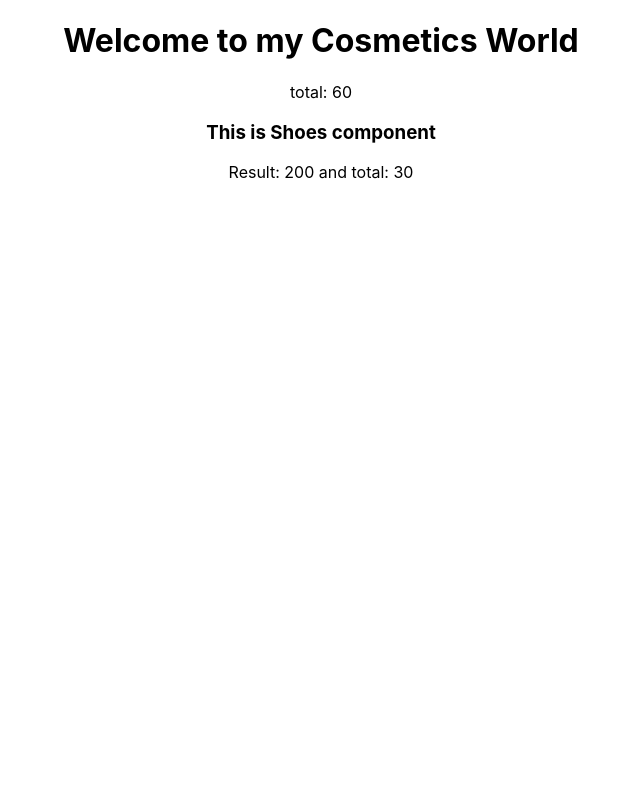
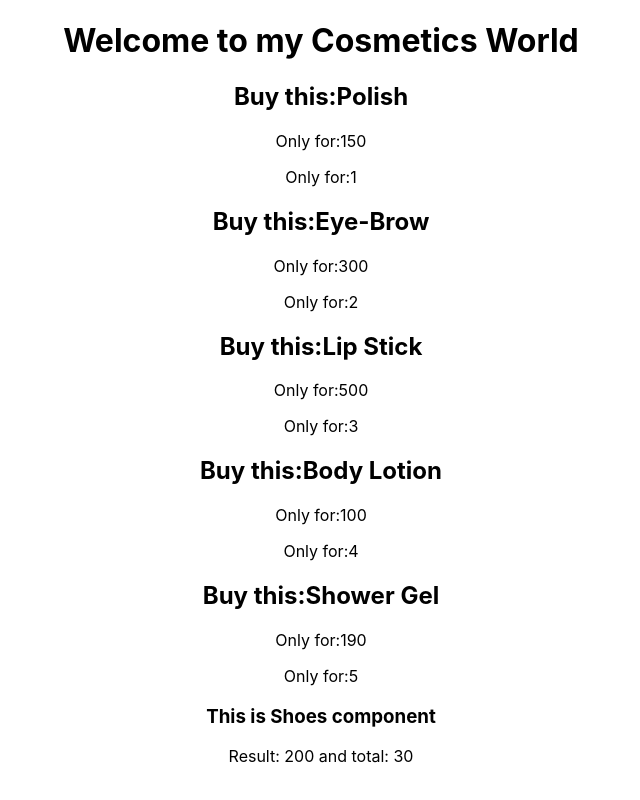
Before and after one commit to Shaheenalam35/React-storage-and-handler-, a React (Create React App) app: page / in a window 1280 px wide. Shown: the whole page, without its empty margins (319-959 px from the left). Built offline with nearby package versions, Linux system fonts and the light colour scheme.

Commit message:
fake data generate system

```diff
--- /dev/null
+++ b/src/components/Cosmetic/Cosmetic.js
@@ -0,0 +1,14 @@
+import React from "react";
+
+const Cosmetic = (props) => {
+  const { name, price, id } = props.cosmetic;
+  return (
+    <div>
+      <h2>Buy this:{name}</h2>
+      <p>Only for:{price} </p>
+      <p>Only for:{id} </p>
+    </div>
+  );
+};
+
+export default Cosmetic;
--- a/src/components/Cosmetics/Cosmetics.js
+++ b/src/components/Cosmetics/Cosmetics.js
@@ -1,15 +1,23 @@
 import React from "react";
 import { add } from "../../utilities/calculate";
+import Cosmetic from "../Cosmetic/Cosmetic";
 
 const Cosmetics = () => {
-  const first = 15;
-  const second = 45;
-  const total = add(first, second);
+  const cosmetics = [
+    { id: 1, name: "Polish", price: 150 },
+    { id: 2, name: "Eye-Brow", price: 300 },
+    { id: 3, name: "Lip Stick", price: 500 },
+    { id: 4, name: "Body Lotion", price: 100 },
+    { id: 5, name: "Shower Gel", price: 190 },
+  ];
 
   return (
     <div>
       <h1>Welcome to my Cosmetics World</h1>
-      <p>total: {total}</p>
+
+      {cosmetics.map((cosmetic) => (
+        <Cosmetic key={cosmetic.id} cosmetic={cosmetic}></Cosmetic>
+      ))}
     </div>
   );
 };
```
Also changed, not shown: src/components/Cosmetic/Cosmetic.css (added).
